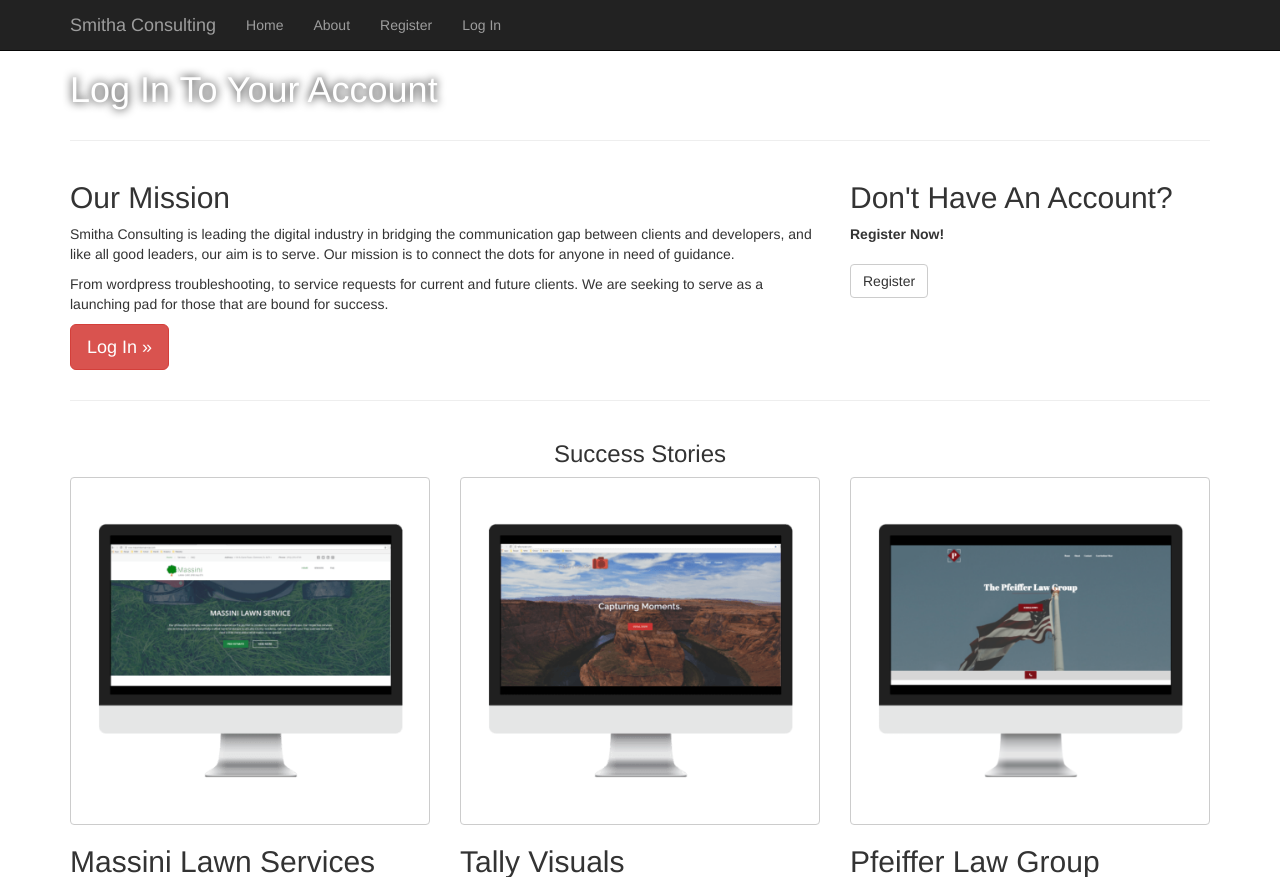
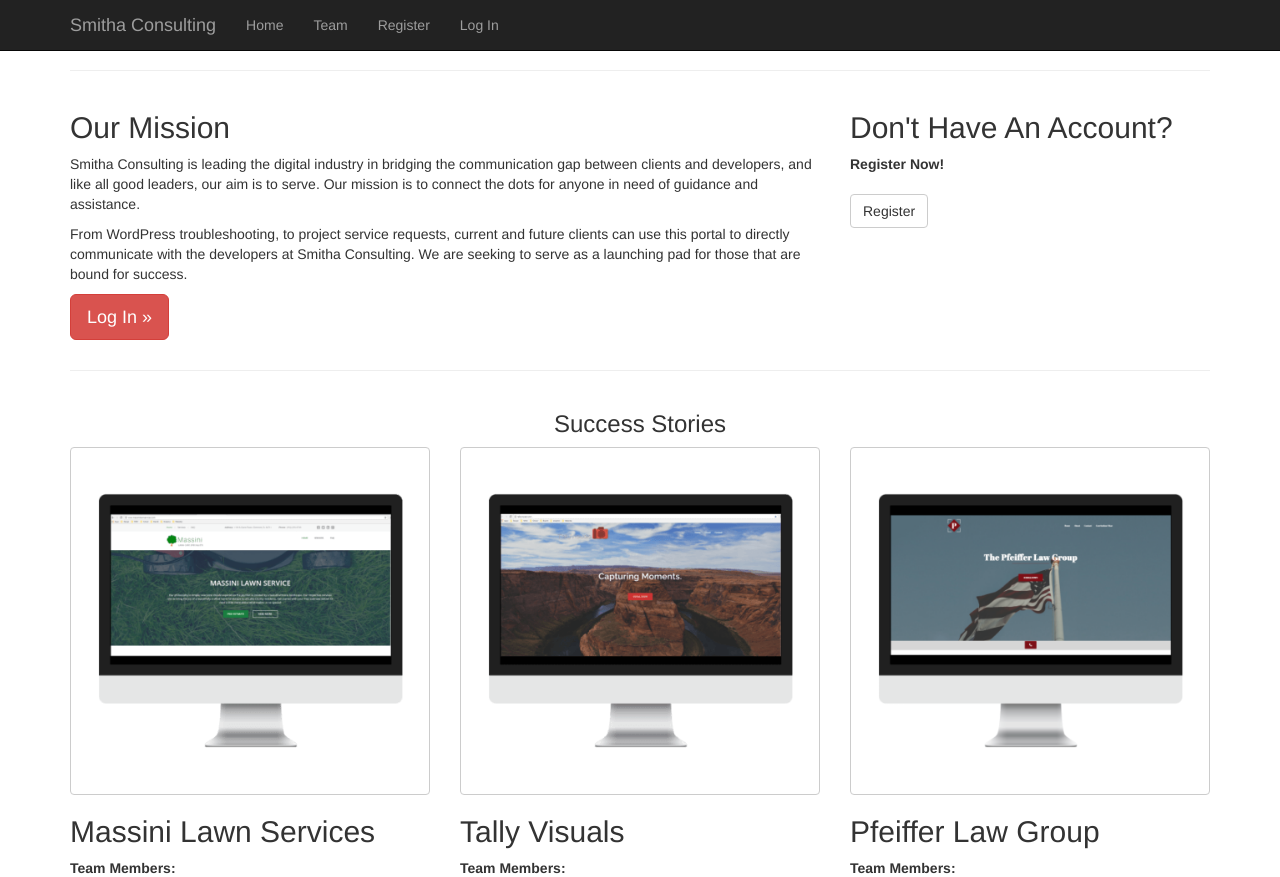
Before and after one commit to WebMediaConcepts/Project_Files, a PHP site: page / in a window 1280 px wide. Shown: the top 877 px of the page. Run offline with PHP 8.4, Linux system fonts and the light colour scheme; some libraries are stand-ins or nearby versions.

Commit message:
Morning Commit

```diff
--- a/Websites/smithaconsulting.com/about.html
+++ b/Websites/smithaconsulting.com/about.html
@@ -48,7 +48,7 @@
                         <a href="index.html">Home</a>
                     </li>
                     <li>
-                        <a href="about.html">About</a>
+                        <a href="about.html">Team</a>
                     </li>
                     <li>
                         <a href="register.html">Register</a>
@@ -68,7 +68,7 @@
         <!-- Title -->
         <div class="row">
             <div class="col-lg-12 text-center">
-              <h1>The Owner</h1>
+              <h1>The Team</h1>
             <hr />
 			</div>
         </div>
@@ -119,7 +119,7 @@
                 </p>
             </div>
             <div class="col-lg-6">
-                <h3 class="text-center red">Our Story</h3>
+                <h3 class="text-center red">Rob Smitha's Story</h3>
                 <hr />
                 <p>
                     Mr. Smitha began studying computer science at Florida State University while pursing a minor in general business. Rob’s pursuit of his goals and the desire for achievement is the driving force behind his wide range of developmental skills which include web design, programming, WordPress development, search engine optimization (SEO), user interface design, project management and much more. Of course, these trades need to be built with some programming language or markup code, so Rob works with a diverse array of latest programming options to deliver the best final project for his clients. His skill set of languages includes C++, HTML5, CSS3, JavaScript, JSON, jQuery and more.
--- a/Websites/smithaconsulting.com/index.html
+++ b/Websites/smithaconsulting.com/index.html
@@ -49,7 +49,7 @@
                         <a href="index.html">Home</a>
                     </li>
                     <li>
-                        <a href="about.html">About</a>
+                        <a href="about.html">Team</a>
                     </li>
                     <li>
                         <a href="register.html">Register</a>
@@ -66,7 +66,7 @@
 
     <!-- Image Background Page Header -->
     <!-- Note: The background image is set within the business-casual.css file. -->
-    <header class="business-header">
+    <!--<header class="business-header">
         <div class="container">
             <div class="row">
                 <div class="col-lg-12">
@@ -74,7 +74,7 @@
                 </div>
             </div>
         </div>
-    </header>
+    </header>-->
 
     <!-- Page Content -->
     <div class="container">
@@ -84,8 +84,8 @@
         <div class="row">
             <div class="col-sm-8">
                 <h2>Our Mission</h2>
-                <p>Smitha Consulting is leading the digital industry in bridging the communication gap between clients and developers, and like all good leaders, our aim is to serve. Our mission is to connect the dots for anyone in need of guidance. </p>
-                <p>From wordpress troubleshooting, to service requests for current and future clients. We are seeking to serve as a launching pad for those that are bound for success.</p>
+                <p>Smitha Consulting is leading the digital industry in bridging the communication gap between clients and developers, and like all good leaders, our aim is to serve. Our mission is to connect the dots for anyone in need of guidance and assistance. </p>
+                <p>From WordPress troubleshooting, to project service requests, current and future clients can use this portal to directly communicate with the developers at Smitha Consulting. We are seeking to serve as a launching pad for those that are bound for success.</p>
                 <p>
                     <a class="btn btn-danger btn-lg" href="login.php">Log In &raquo;</a>
                 </p>
--- a/Websites/smithaconsulting.com/login.php
+++ b/Websites/smithaconsulting.com/login.php
@@ -63,7 +63,7 @@ if ($_SESSION['user_id']=='')
                         <a href="index.html">Home</a>
                     </li>
                     <li>
-                        <a href="about.html">About</a>
+                        <a href="about.html">Team</a>
                     </li>
                     <li>
                         <a href="register.html">Register</a>
--- a/Websites/smithaconsulting.com/register.html
+++ b/Websites/smithaconsulting.com/register.html
@@ -48,7 +48,7 @@
                         <a href="index.html">Home</a>
                     </li>
                     <li>
-                        <a href="about.html">About</a>
+                        <a href="about.html">Team</a>
                     </li>
                     <li>
                         <a href="register.html">Register</a>
```
